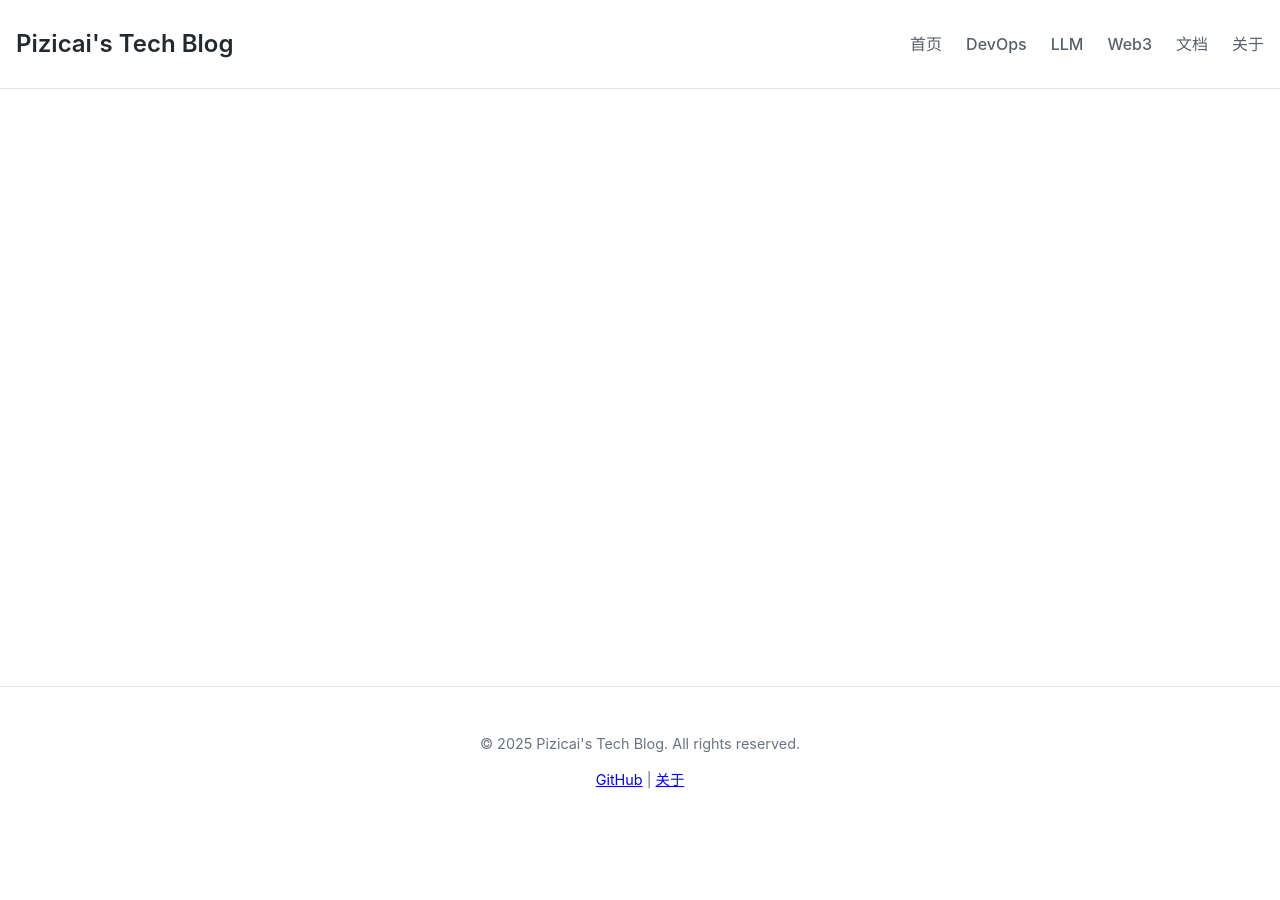
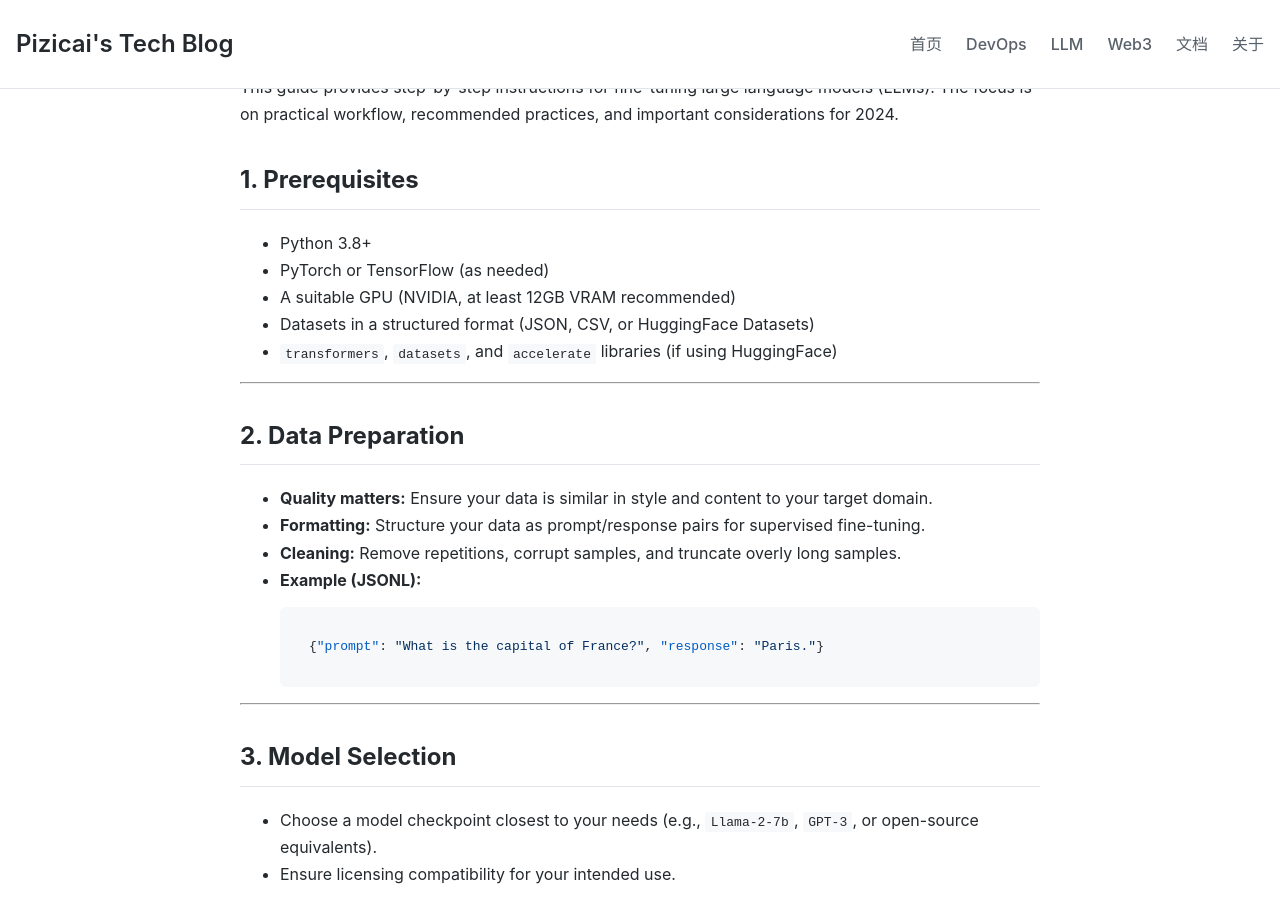
Before and after one commit to pizicaiman/pizicaiman.github.io, a Jekyll site: the page built from docs/llm/2024/fine-tuning-guide.md, in a window 1280 px wide and 900 px high, scrolled down 247 px. Built offline with Jekyll 4.4.1, drawn with Linux system fonts in a browser that asks for light colours; our own code applies the rules of GitHub Pages for plain Markdown files; before the commit the page ends 1084 px from its top, so only the background shows below that; some of the changed text lies outside the part shown.

Commit message:
更新内容

````diff
--- a/docs/llm/2024/fine-tuning-guide.md
+++ b/docs/llm/2024/fine-tuning-guide.md
@@ -0,0 +1,99 @@
+---
+layout: doc
+title: Fine-Tuning Guide for LLMs (2024)
+date: 2024-02-15
+category: llm
+tags: [llm, architecture, enterprise]
+excerpt: 探讨在企业环境中部署和管理大语言模型应用的最佳架构实践
+permalink: /docs/llm/2024/enterprise-llm-arch/
+---
+
+This guide provides step-by-step instructions for fine-tuning large language models (LLMs). The focus is on practical workflow, recommended practices, and important considerations for 2024.
+
+## 1. Prerequisites
+
+- Python 3.8+
+- PyTorch or TensorFlow (as needed)
+- A suitable GPU (NVIDIA, at least 12GB VRAM recommended)
+- Datasets in a structured format (JSON, CSV, or HuggingFace Datasets)
+- `transformers`, `datasets`, and `accelerate` libraries (if using HuggingFace)
+
+---
+
+## 2. Data Preparation
+
+- **Quality matters:** Ensure your data is similar in style and content to your target domain.
+- **Formatting:** Structure your data as prompt/response pairs for supervised fine-tuning.
+- **Cleaning:** Remove repetitions, corrupt samples, and truncate overly long samples.
+- **Example (JSONL):**
+  ```json
+  {"prompt": "What is the capital of France?", "response": "Paris."}
+  ```
+
+---
+
+## 3. Model Selection
+
+- Choose a model checkpoint closest to your needs (e.g., `Llama-2-7b`, `GPT-3`, or open-source equivalents).
+- Ensure licensing compatibility for your intended use.
+
+---
+
+## 4. Fine-Tuning Workflow (HuggingFace Example)
+
+```python
+from transformers import AutoTokenizer, AutoModelForCausalLM, Trainer, TrainingArguments, datasets
+
+tokenizer = AutoTokenizer.from_pretrained('model_checkpoint')
+model = AutoModelForCausalLM.from_pretrained('model_checkpoint')
+dataset = datasets.load_dataset('path_to_your_dataset')
+
+def tokenize(batch):
+    return tokenizer(batch['prompt'], truncation=True, padding="max_length", max_length=512)
+
+tokenized_dataset = dataset.map(tokenize, batched=True)
+training_args = TrainingArguments(
+    output_dir='./results',
+    num_train_epochs=3,
+    per_device_train_batch_size=4,
+    logging_dir='./logs',
+    learning_rate=2e-5,
+    fp16=True,
+)
+trainer = Trainer(model=model, args=training_args, train_dataset=tokenized_dataset['train'])
+trainer.train()
+```
+*(Adjust parameters to fit your data and hardware)*
+
+---
+
+## 5. Evaluation & Best Practices
+
+- **Validation:** Always set aside part of your data for validation.
+- **Overfitting:** Monitor loss and use early stopping.
+- **Hyperparameters:** Experiment for best results (batch size, learning rate).
+- **Ethics:** Check the model output for biases and harmful content.
+
+---
+
+## 6. Common Pitfalls
+
+- Using low-quality or misaligned data
+- Training for too many epochs (overfitting)
+- Ignoring license/usage restrictions
+
+---
+
+## 7. Deployment
+
+- Test your model thoroughly before using in production.
+- Consider quantization or model distillation to optimize inference.
+
+---
+
+## References
+
+- [HuggingFace Transformers Fine-Tuning Guide](https://huggingface.co/docs/transformers/training)
+- [OpenAI GPT Fine-Tuning](https://platform.openai.com/docs/guides/fine-tuning)
+
+---
````
Also changed, not shown: docs/llm/2025/什么是Embedding.md (+10 -1 lines), docs/llm/2025/什么是N-Gram.md (+10 -1 lines), docs/llm/2025/什么是向量数据库.md (+10 -1 lines).
